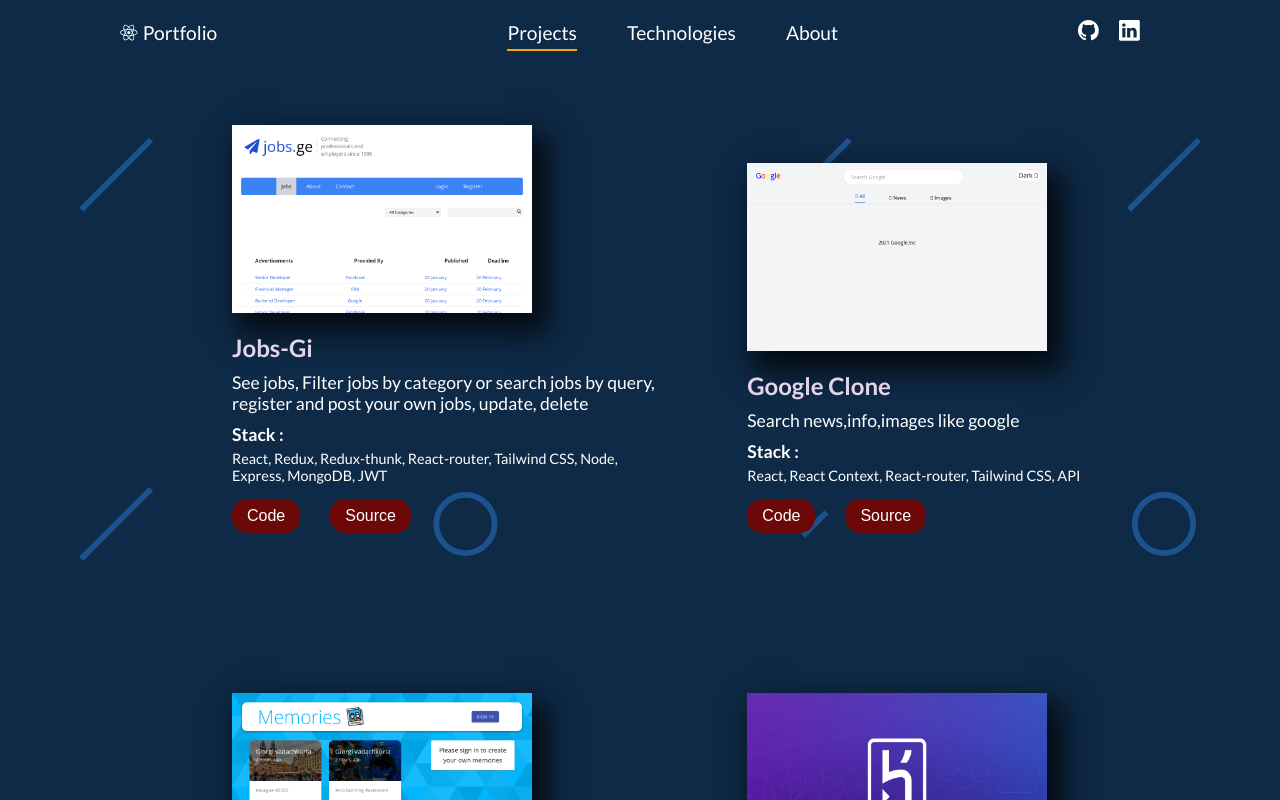
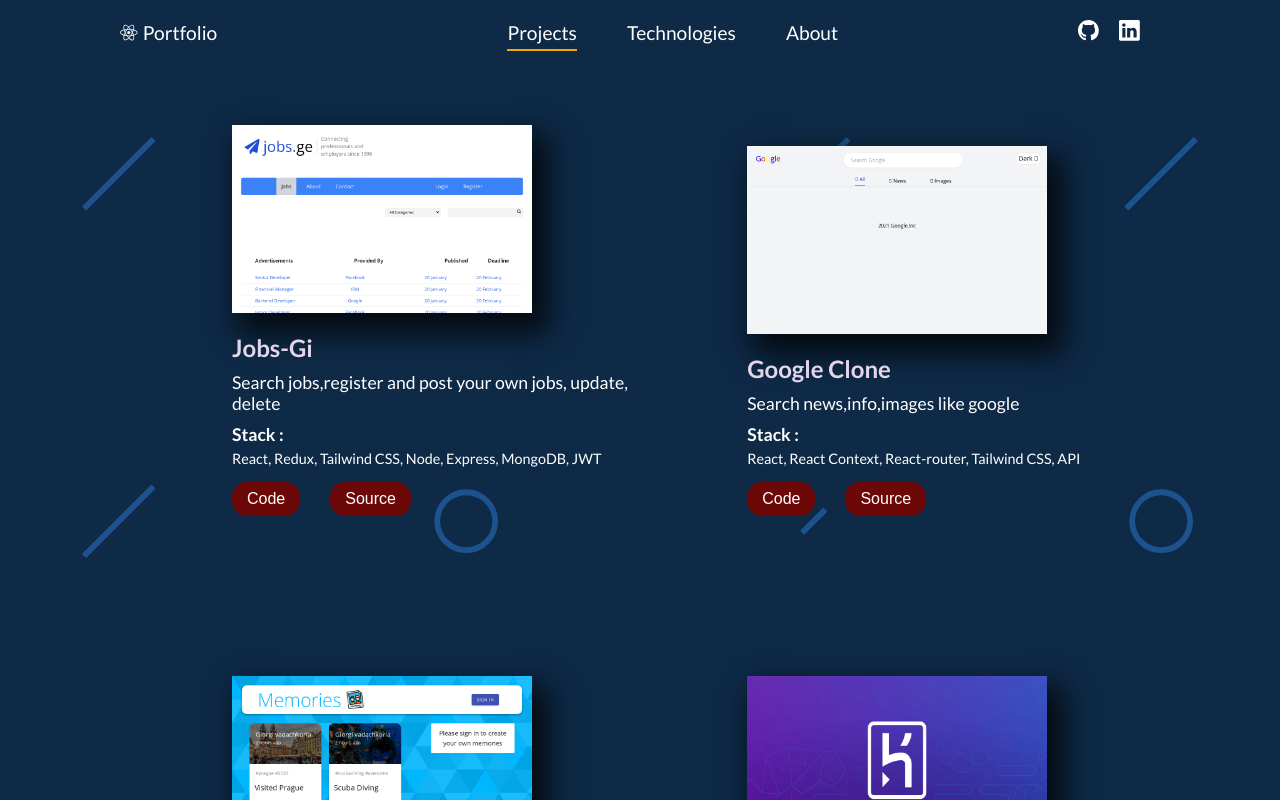
Before and after one commit to GigiDev7/Portfolio, a React (Create React App) app: page /projects in a window 1280 px wide. Shown: the top 800 px of the page. Built offline with nearby package versions, Linux system fonts and the light colour scheme.

Commit message:
minor changes

```diff
--- a/src/projectsData.js
+++ b/src/projectsData.js
@@ -13,13 +13,10 @@ import image11 from './img/image11.png';
 const projectsData = [
   {
     title: 'Jobs-Gi',
-    description:
-      'See jobs, Filter jobs by category or search jobs by query, register and post your own jobs, update, delete',
+    description: 'Search jobs,register and post your own jobs, update, delete',
     stack: [
       'React',
       'Redux',
-      'Redux-thunk',
-      'React-router',
       'Tailwind CSS',
       'Node',
       'Express',
```
